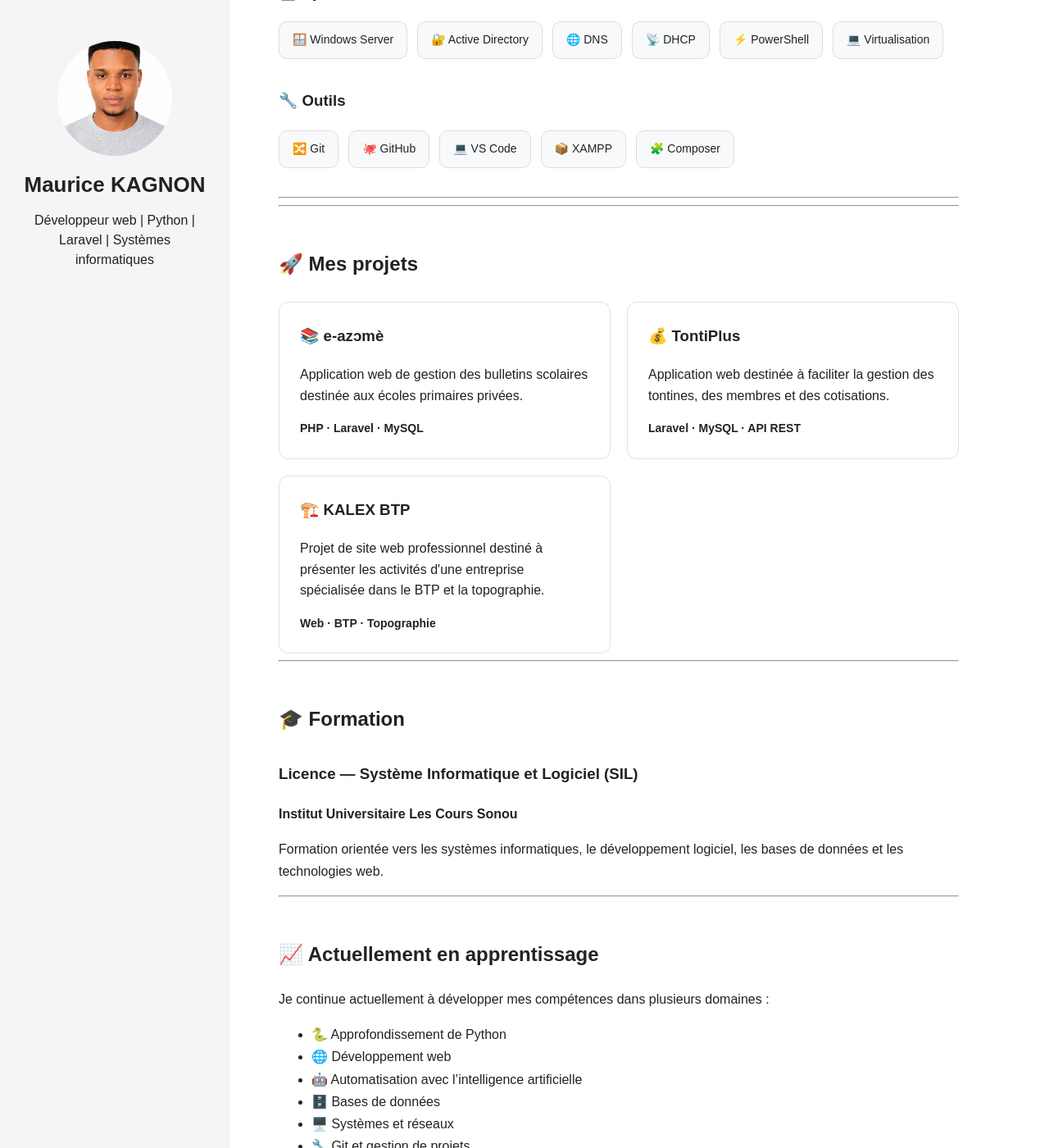
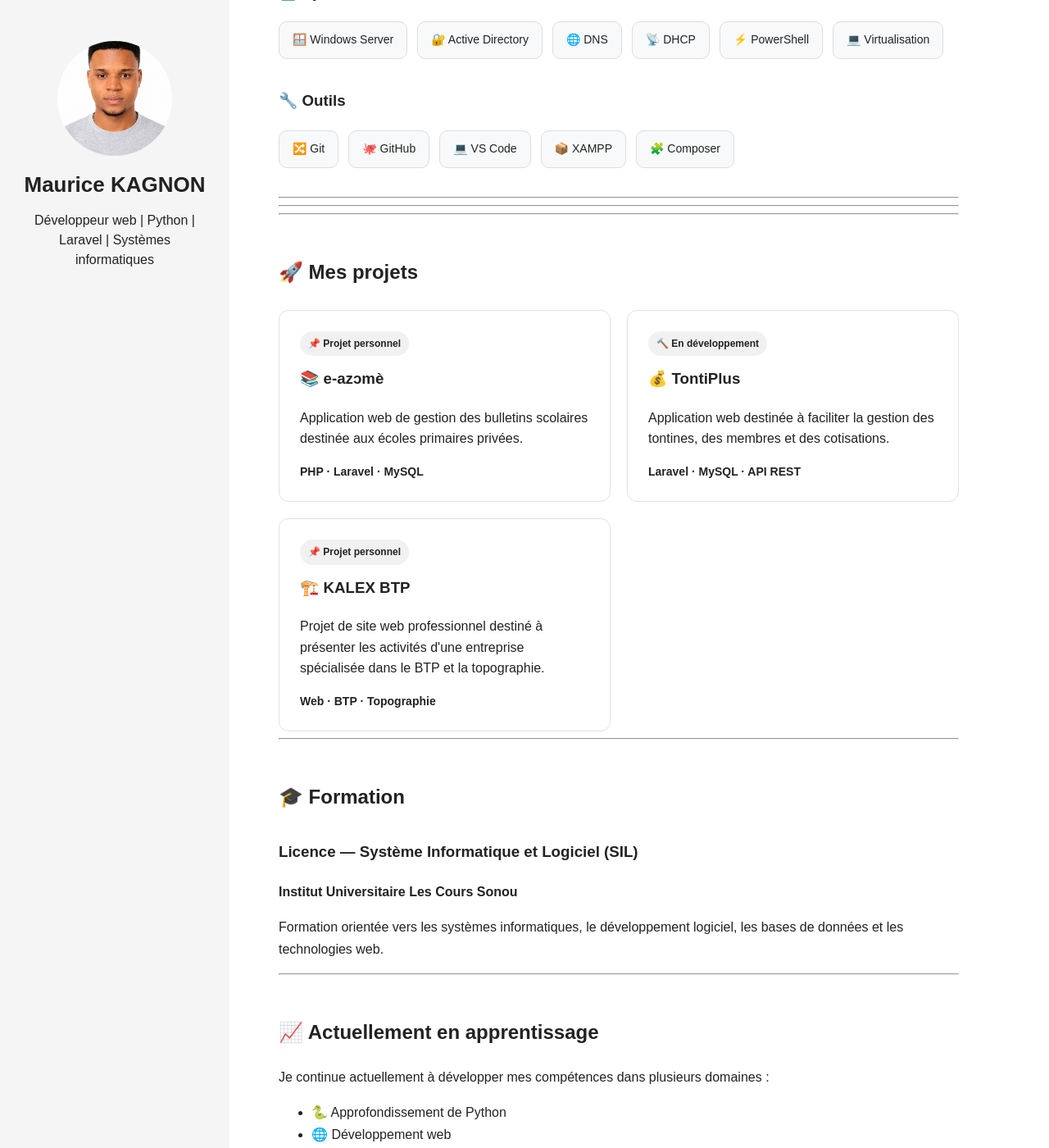
Before and after one commit to JacquesMaurice/maurice-kagnon.github.io, a Jekyll site: the page built from index.md, in a window 1280 px wide and 1400 px high, scrolled down 1124 px. Shown: the whole window at 82% size. Built offline with Jekyll 4.4.1, drawn with Linux system fonts in a browser that asks for light colours; our own code applies the rules of GitHub Pages for plain Markdown files.

Commit message:
Ajout des statuts aux projets

```diff
--- a/assets/css/style.css
+++ b/assets/css/style.css
@@ -164,3 +164,12 @@ body {
     grid-template-columns: 1fr;
   }
 }
+.project-status {
+  display: inline-block;
+  margin-bottom: 12px;
+  padding: 5px 10px;
+  border-radius: 20px;
+  background: #f1f1f1;
+  font-size: 12px;
+  font-weight: bold;
+}
--- a/index.md
+++ b/index.md
@@ -73,11 +73,15 @@ Mon objectif est de devenir un développeur polyvalent capable de comprendre un
 
 ---
 
+---
+
 ## 🚀 Mes projets
 
 <div class="projects">
 
 <div class="project-card">
+
+<span class="project-status">📌 Projet personnel</span>
 
 <h3>📚 e-azɔmè</h3>
 
@@ -93,6 +97,8 @@ PHP · Laravel · MySQL
 
 <div class="project-card">
 
+<span class="project-status">🔨 En développement</span>
+
 <h3>💰 TontiPlus</h3>
 
 <p>
@@ -106,6 +112,8 @@ Laravel · MySQL · API REST
 </div>
 
 <div class="project-card">
+
+<span class="project-status">📌 Projet personnel</span>
 
 <h3>🏗️ KALEX BTP</h3>
 
```
